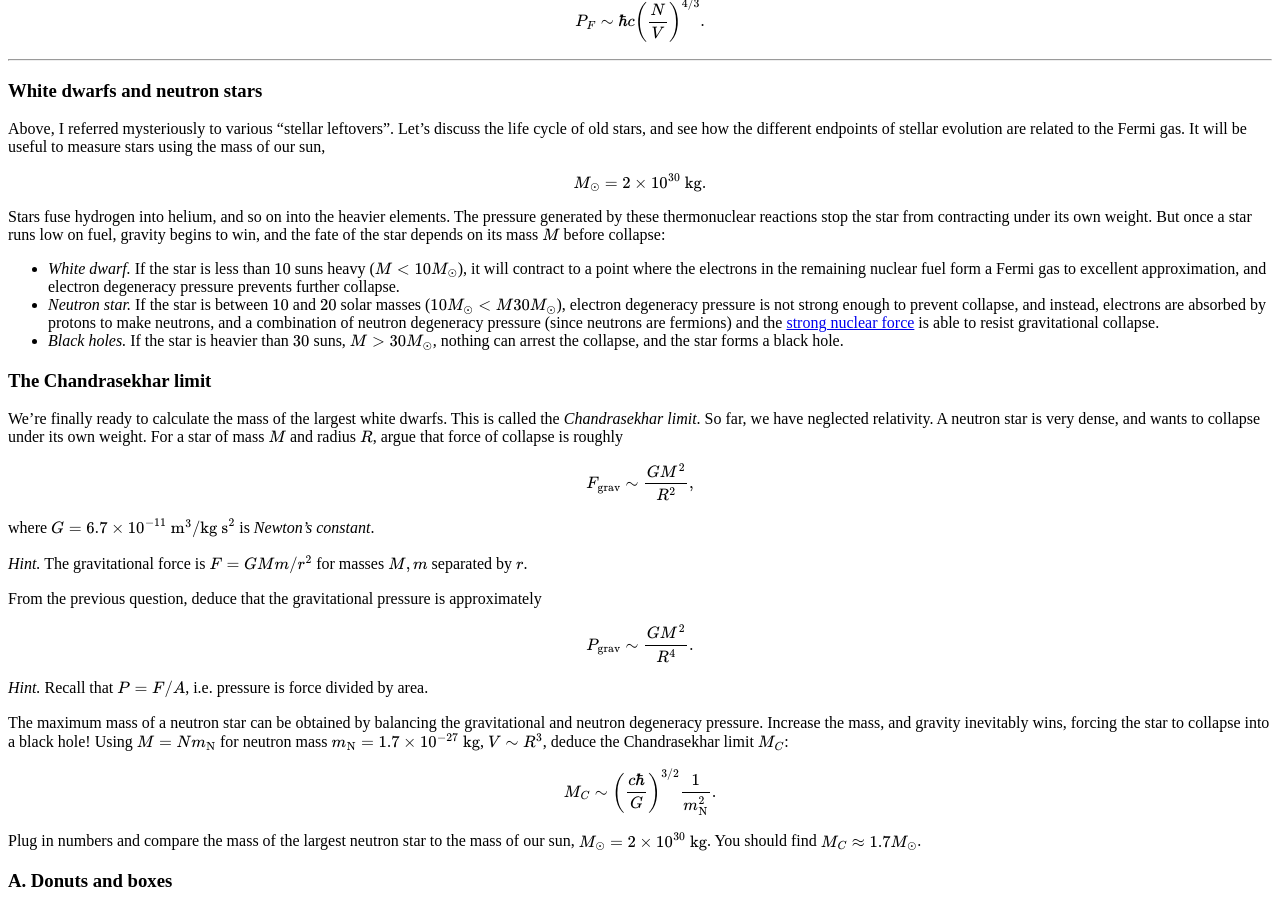
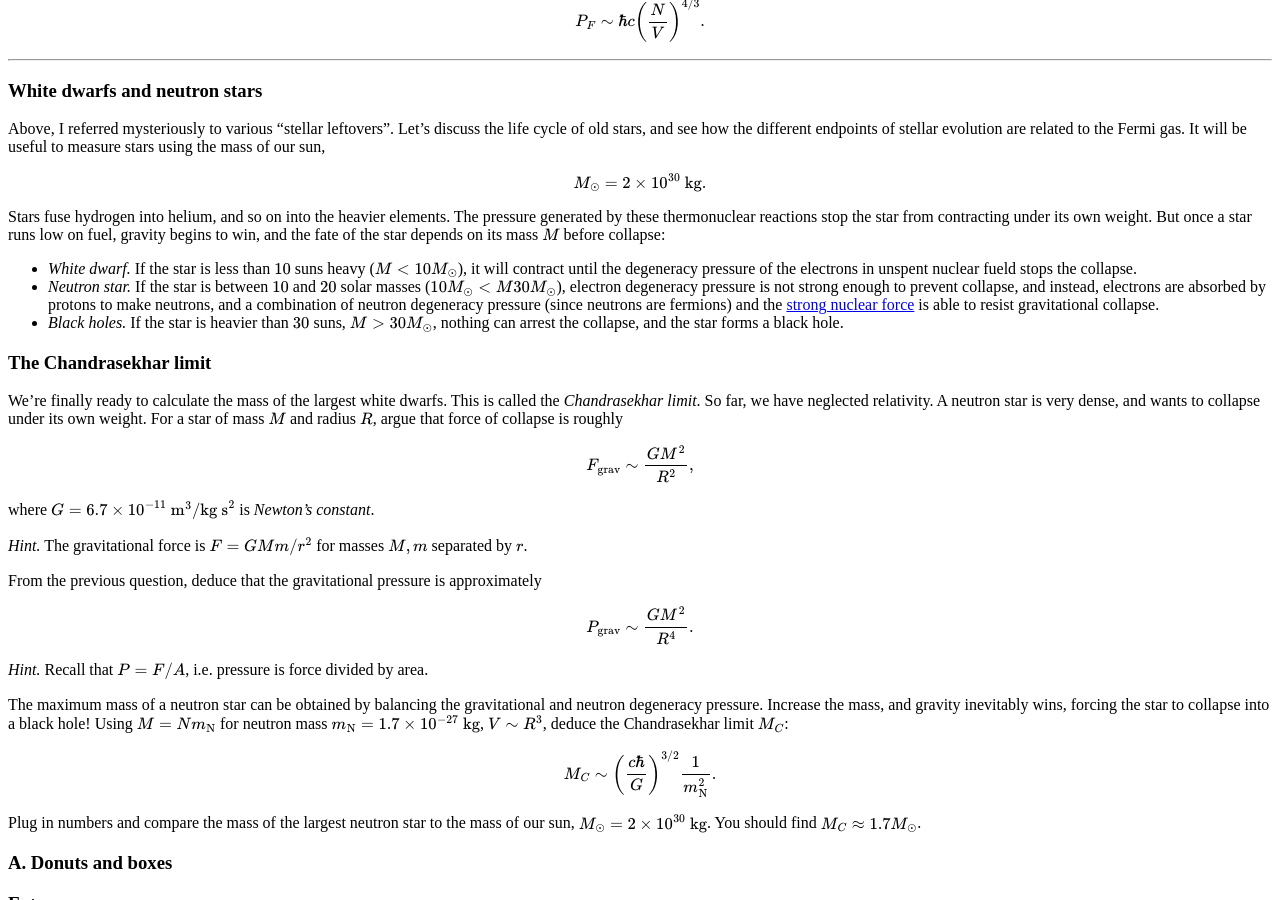
Before and after one commit to hapax/hapax.github.io, a Jekyll site: the page built from assets/chandra.md, in a window 1280 px wide and 900 px high, scrolled down 6156 px. Built offline with Jekyll 4.4.1, drawn with Linux system fonts in a browser that asks for light colours; our own code applies the rules of GitHub Pages for plain Markdown files; formulas are drawn with MathJax 3; a script that is not in the unit is left out.

Commit message:
Update chandra.md

```diff
--- a/assets/chandra.md
+++ b/assets/chandra.md
@@ -591,9 +591,8 @@
 But once a star runs low on fuel, gravity begins to win, and the fate
 of the star depends on its mass $M$ before collapse:
 - *White dwarf.* If the star is less than $10$ suns heavy ($M < 10
-  M_\odot$), it will contract to a point where the electrons in the
-  remaining nuclear fuel form a Fermi gas to excellent approximation,
-  and electron degeneracy pressure prevents further collapse.
+  M_\odot$), it will contract until the degeneracy pressure of the
+  electrons in unspent nuclear fueld stops the collapse.
 - *Neutron star.* If the star is between $10$ and $20$ solar masses
   ($10 M_\odot < M  30 M_\odot$), electron degeneracy pressure is not
   strong enough to prevent collapse, and instead, electrons are
```
